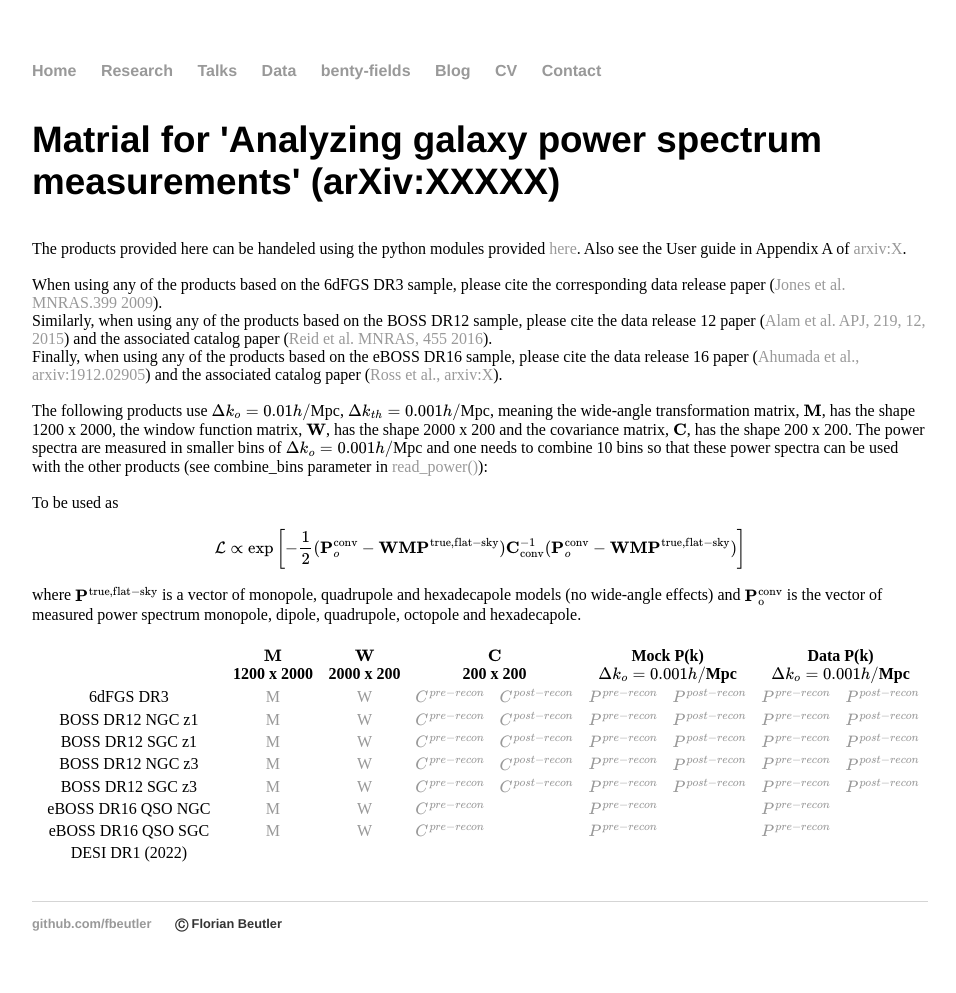
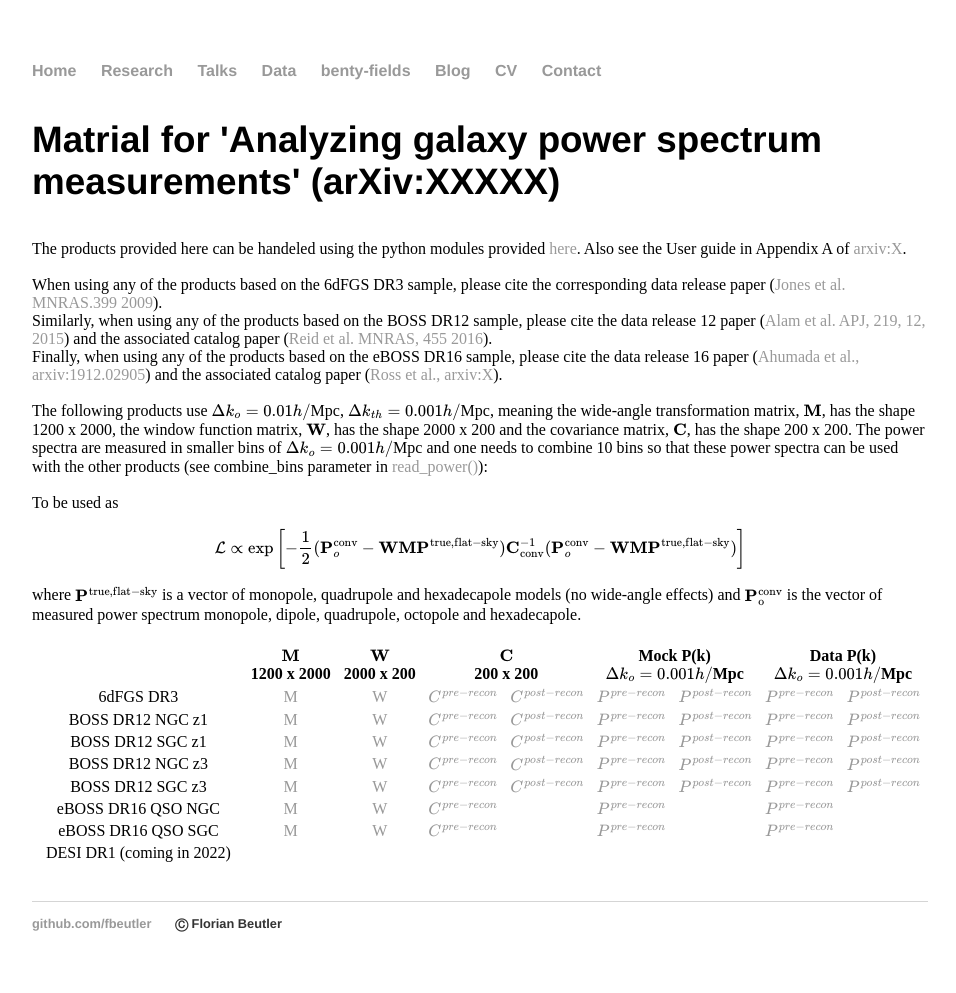
Before and after one commit to fbeutler/fbeutler.github.io, a Jekyll site: the page built from hub/deconv_paper.html, in a window 1280 px wide. Shown: the whole page, without its empty margins (160-1116 px from the left). Built offline with Jekyll 4.4.1, drawn with Linux system fonts in a browser that asks for light colours.

Commit message:
Update deconv_paper.html

```diff
--- a/hub/deconv_paper.html
+++ b/hub/deconv_paper.html
@@ -123,7 +123,7 @@ Finally, when using any of the products based on the eBOSS DR16 sample, please c
     <td></td>
   </tr>
   <tr style="text-align: center">
-    <td>DESI DR1 (2022)</td>
+    <td>DESI DR1 (coming in 2022)</td>
     <td></td>
     <td></td>
     <td></td>
```
